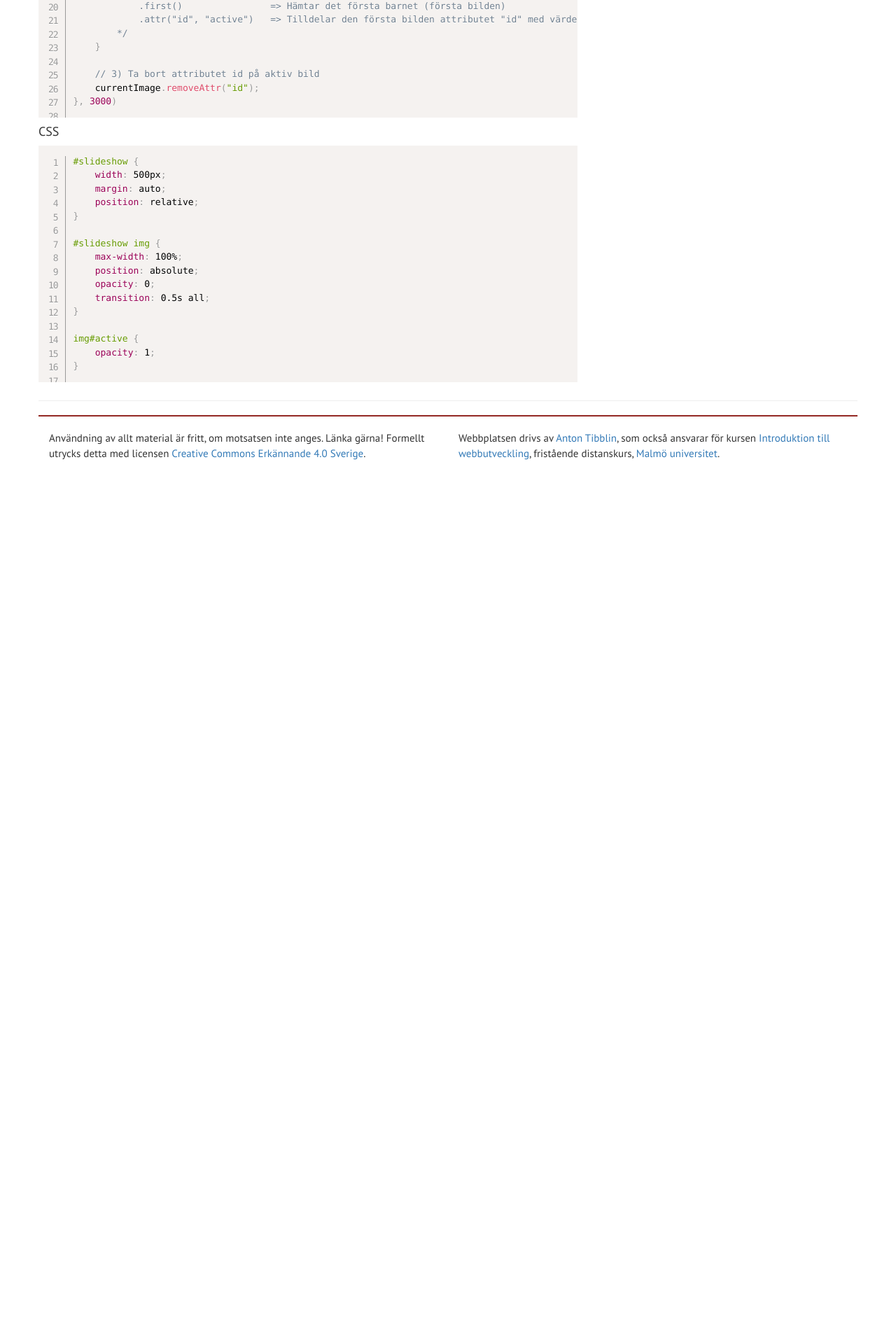
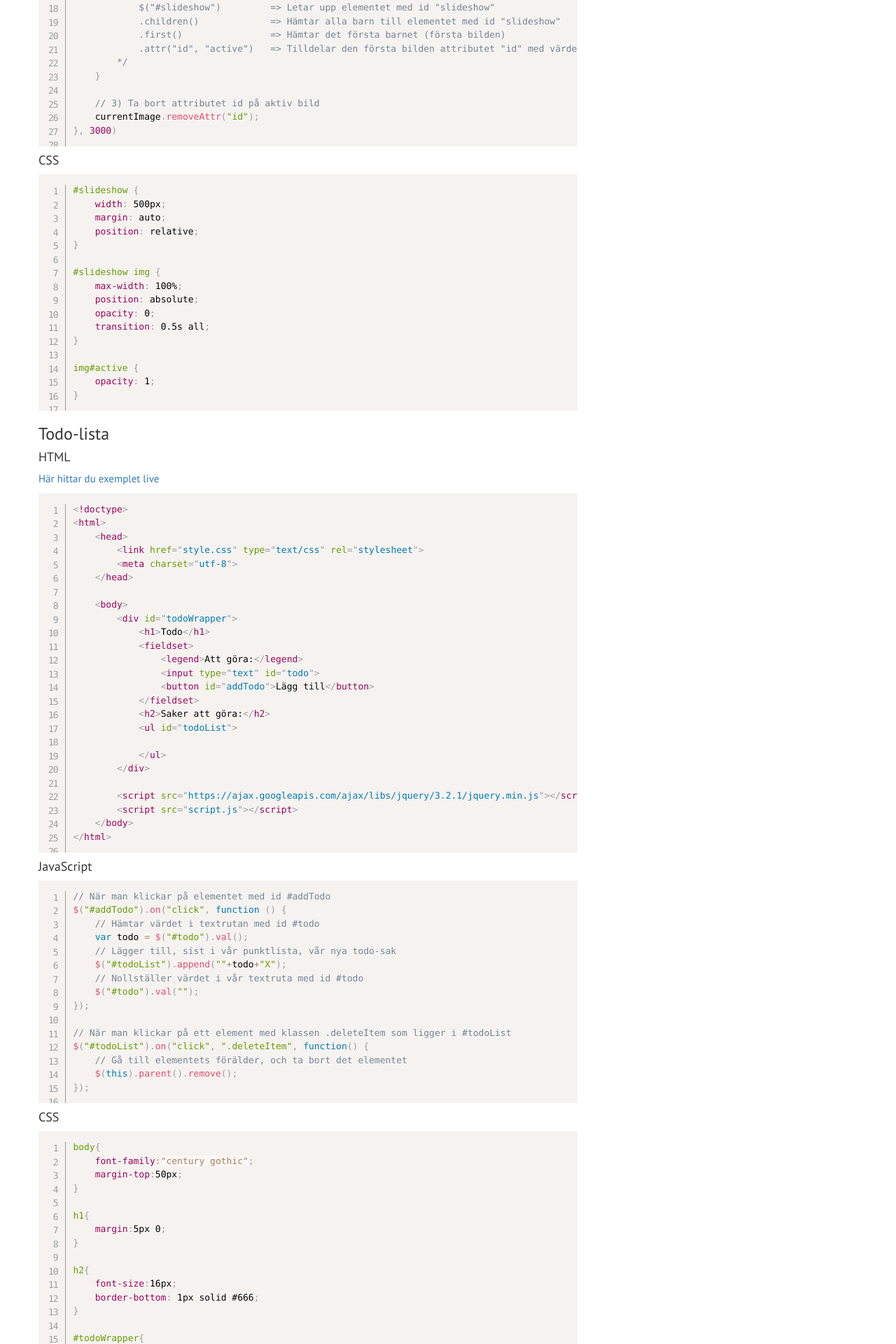
Before and after one commit to mau-dvmt/da156a, a PHP site: page /lectures.php?nr=9 in a window 1280 px wide. Shown: the part 1720-3640 px from the top of the page at 70% size. Before the commit the page ends 2377 px from the top, so only its background shows below. Run offline with PHP 8.4, Linux system fonts and the light colour scheme; some libraries are stand-ins or nearby versions.

Commit message:
Added lecture and lab

```diff
--- a/exercises.php
+++ b/exercises.php
@@ -51,7 +51,7 @@
                 </tr>
                 <tr>
                     <td>5</td>
-                    <td>JavaScript och ramverk</td>
+                    <td><a href="/exercises.php?title=5">JavaScript och ramverk</a></td>
                     <td>Jesper, Zandra (, Anton)</td>
                 </tr>
 			</table>
--- a/index.php
+++ b/index.php
@@ -29,6 +29,8 @@ include "_header.php";
 		</div>
 		<h2>Senaste händelser</h2>
 		<div class="list-group">
+		<a class="list-group-item" href="/exercises.php?title=4">L5: JS &amp; ramverk</a>
+			<a class="list-group-item" href="/lectures.php?nr=9">F9: Intro JavaScript</a>
 			<a class="list-group-item" href="/lectures.php?nr=8">F8: Webbplatsbygge</a>
 			<a class="list-group-item" href="/lectures.php?nr=7">F7: Responsiv webb</a>
 			<a class="list-group-item" href="/exercises.php?title=4">L4: Responsiv webb</a>
--- a/lectures.php
+++ b/lectures.php
@@ -74,7 +74,7 @@
 				</tr>
 				<tr>
 					<td>9</td>
-					<td>Webbutveckling med JavaScript</td>
+					<td><a href="/lectures.php?nr=9">Webbutveckling med JavaScript</a></td>
 					<td>Anton</td>
 				</tr>
 				<tr>
--- a/lectures/9/index.php
+++ b/lectures/9/index.php
@@ -1,8 +1,10 @@
 <h2>Föreläsning 9 - JavaScript i webbutveckling</h2>
 
-<iframe src="//www.slideshare.net/slideshow/embed_code/key/tVmVITC3wwaOPO" width="595" height="485" frameborder="0" marginwidth="0" marginheight="0" scrolling="no" style="border:1px solid #CCC; border-width:1px; margin-bottom:5px; max-width: 100%;" allowfullscreen> </iframe> <div style="margin-bottom:5px"> <strong> <a href="//www.slideshare.net/AntonTibblin/ht18-da156a-webben-och-javascript" title="HT18 - DA156A - Webben och JavaScript" target="_blank">HT18 - DA156A - Webben och JavaScript</a> </strong> from <strong><a href="https://www.slideshare.net/AntonTibblin" target="_blank">Anton Tibblin</a></strong> </div>
+<iframe src="//www.slideshare.net/slideshow/embed_code/key/jjZBu9Z9NNnlFt" width="595" height="485" frameborder="0" marginwidth="0" marginheight="0" scrolling="no" style="border:1px solid #CCC; border-width:1px; margin-bottom:5px; max-width: 100%;" allowfullscreen> </iframe> <div style="margin-bottom:5px"> <strong> <a href="//www.slideshare.net/AntonTibblin/ht19-da156a-introduktion-till-javascript" title="HT19 - DA156A - Introduktion till JavaScript" target="_blank">HT19 - DA156A - Introduktion till JavaScript</a> </strong> from <strong><a href="https://www.slideshare.net/AntonTibblin" target="_blank">Anton Tibblin</a></strong> </div>
 
 <hr>
+
+<a href="/resources/pdf/9.pdf">Ladda ner föreläsningen här</a>
 
 <h2>Dagens exempel</h2>
 
@@ -82,3 +84,97 @@ img#active {
     opacity: 1;
 }
 </code></pre>
+
+
+<h3>Todo-lista</h3>
+
+<h4>HTML</h4>
+<p>
+    <a href="/lectures/9/todo/index.html">Här hittar du exemplet live</a>
+</p>
+<pre class="language-markup line-numbers" data-type="html"><code class="language-markup line-numbers">
+&lt;!doctype&gt;
+&lt;html&gt;
+	&lt;head&gt;
+		&lt;link href=&quot;style.css&quot; type=&quot;text/css&quot; rel=&quot;stylesheet&quot;&gt;
+		&lt;meta charset=&quot;utf-8&quot;&gt;
+	&lt;/head&gt;
+
+	&lt;body&gt;
+		&lt;div id=&quot;todoWrapper&quot;&gt;
+			&lt;h1&gt;Todo&lt;/h1&gt;
+			&lt;fieldset&gt;
+				&lt;legend&gt;Att g&ouml;ra:&lt;/legend&gt;
+				&lt;input type=&quot;text&quot; id=&quot;todo&quot;&gt;
+				&lt;button id=&quot;addTodo&quot;&gt;L&auml;gg till&lt;/button&gt;
+			&lt;/fieldset&gt;
+			&lt;h2&gt;Saker att g&ouml;ra:&lt;/h2&gt;
+			&lt;ul id=&quot;todoList&quot;&gt;
+
+			&lt;/ul&gt;
+		&lt;/div&gt;
+
+		&lt;script src=&quot;https://ajax.googleapis.com/ajax/libs/jquery/3.2.1/jquery.min.js&quot;&gt;&lt;/script&gt;
+		&lt;script src=&quot;script.js&quot;&gt;&lt;/script&gt;
+	&lt;/body&gt;
+&lt;/html&gt;
+</code></pre>
+
+<h4>JavaScript</h4>
+<pre class="language-javascript line-numbers" data-type="javascript"><code class="language-javascript line-numbers">
+// När man klickar på elementet med id #addTodo
+$("#addTodo").on("click", function () {
+	// Hämtar värdet i textrutan med id #todo
+	var todo = $("#todo").val();
+	// Lägger till, sist i vår punktlista, vår nya todo-sak
+	$("#todoList").append("<li>"+todo+"<span class='deleteItem'>X</span></li>");
+	// Nollställer värdet i vår textruta med id #todo
+	$("#todo").val("");
+});
+
+// När man klickar på ett element med klassen .deleteItem som ligger i #todoList
+$("#todoList").on("click", ".deleteItem", function() {
+	// Gå till elementets förälder, och ta bort det elementet
+	$(this).parent().remove();
+});
+</code></pre>
+
+<h4>CSS</h4>
+<pre class="language-css line-numbers" data-type="html"><code class="language-css line-numbers">
+body{
+	font-family:"century gothic";
+	margin-top:50px;
+}
+
+h1{
+	margin:5px 0;
+}
+
+h2{
+	font-size:16px;
+	border-bottom: 1px solid #666;
+}
+
+#todoWrapper{
+	width:400px;
+	padding:20px;
+	height:auto;
+	overflow:hidden;
+	margin:0px auto;
+	background-color:#EFEFEF;
+	-webkit-border-radius: 10px;
+	border-radius: 10px;
+	-webkit-box-shadow: 0px 0px 10px 0px #666;
+	box-shadow: 0px 0px 10px 0px #666;
+}
+
+.deleteItem {
+	float: right;
+	border: 2px solid #000;
+	background-color: #eee;
+	padding: 0px 5px;
+	border-radius: 5px;
+	font-size: 12px;
+	cursor: pointer;
+}
+</code></pre>
--- a/lectures/9/todo/script.js
+++ b/lectures/9/todo/script.js
@@ -1,9 +1,15 @@
+// När man klickar på elementet med id #addTodo
 $("#addTodo").on("click", function () {
+	// Hämtar värdet i textrutan med id #todo
 	var todo = $("#todo").val();
+	// Lägger till, sist i vår punktlista, vår nya todo-sak
 	$("#todoList").append("<li>"+todo+"<span class='deleteItem'>X</span></li>");
+	// Nollställer värdet i vår textruta med id #todo
 	$("#todo").val("");
 });
 
+// När man klickar på ett element med klassen .deleteItem som ligger i #todoList
 $("#todoList").on("click", ".deleteItem", function() {
+	// Gå till elementets förälder, och ta bort det elementet
 	$(this).parent().remove();
 });
--- a/plan.php
+++ b/plan.php
@@ -106,7 +106,7 @@
                     <td rowspan="3">40</td>
                     <td>1/10</td>
                     <td>10-12</td>
-                    <td>Föreläsning 9: Webbutveckling med JavaScript</td>
+                    <td>Föreläsning 9: <a href="/lectures.php?nr=9">Webbutveckling med JavaScript</a></td>
 					<td>-</td>
                 </tr>
                 <tr class="lecture even">
@@ -118,7 +118,7 @@
                 <tr class="laboration even">
                     <td>3/10</td>
                     <td>08-12</td>
-                    <td>Laboration 5: JavaScript på webben</td>
+                    <td>Laboration 5: <a href="/exercises.php?title=5">JavaScript på webben</a></td>
 					<td></td>
                 </tr>
 
```
Also changed, not shown: 1 other file.
